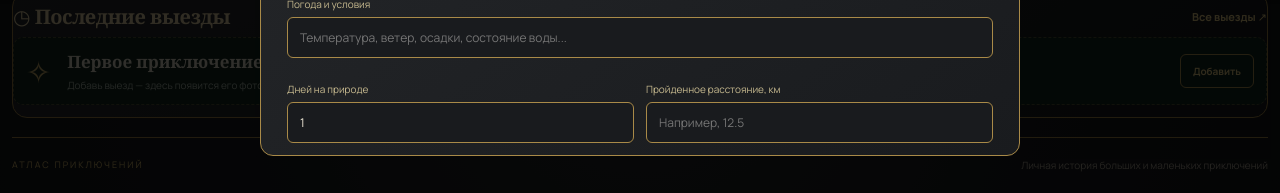
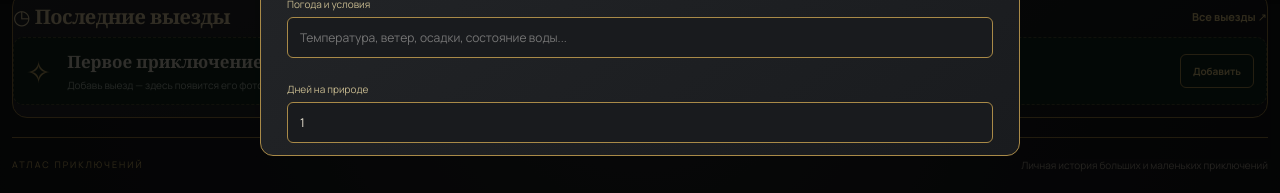
Before and after one commit to ivanovkir3012-blip/atlas-adventures, a React (Vite) app: page / in a window 1280 px wide. Both pictures are taken after a click on the button "Добавить". Shown: the part 796-989 px from the top of the page. Built offline with nearby package versions, Linux system fonts and the light colour scheme.

Commit message:
Remove duplicate distance field from outing journal

```diff
--- a/src/App.tsx
+++ b/src/App.tsx
@@ -182,7 +182,7 @@ export default function App() {
         <label>Пройденное расстояние, км<input name="distance" type="number" min="0" step="0.1" defaultValue={edit?.details.distance as number ?? ''} placeholder="Например, 12.5" /></label>
         <label>Участники (через запятую)<input name="participants" defaultValue={edit?.participants.join(', ') ?? ''} placeholder="Имена участников" /></label>
         <label>Погода и условия<input name="weather" defaultValue={edit?.weather ?? ''} placeholder="Температура, ветер, осадки, состояние воды..." /></label>
-        <div className="form-pair"><label>Дней на природе<input name="daysOutdoors" type="number" min="0" step="1" defaultValue={edit?.details.daysOutdoors as number ?? 1} /></label><label>Пройденное расстояние, км<input name="distance" type="number" min="0" step="0.1" defaultValue={edit?.details.distance as number ?? ''} placeholder="Например, 12.5" /></label></div>
+        <div className="form-pair"><label>Дней на природе<input name="daysOutdoors" type="number" min="0" step="1" defaultValue={edit?.details.daysOutdoors as number ?? 1} /></label></div>
       </div>
       <div className="form-section"><h3>Детали категории</h3>
         <div className="category-fields" data-category={edit?.category ?? 'Охота'}>
```
